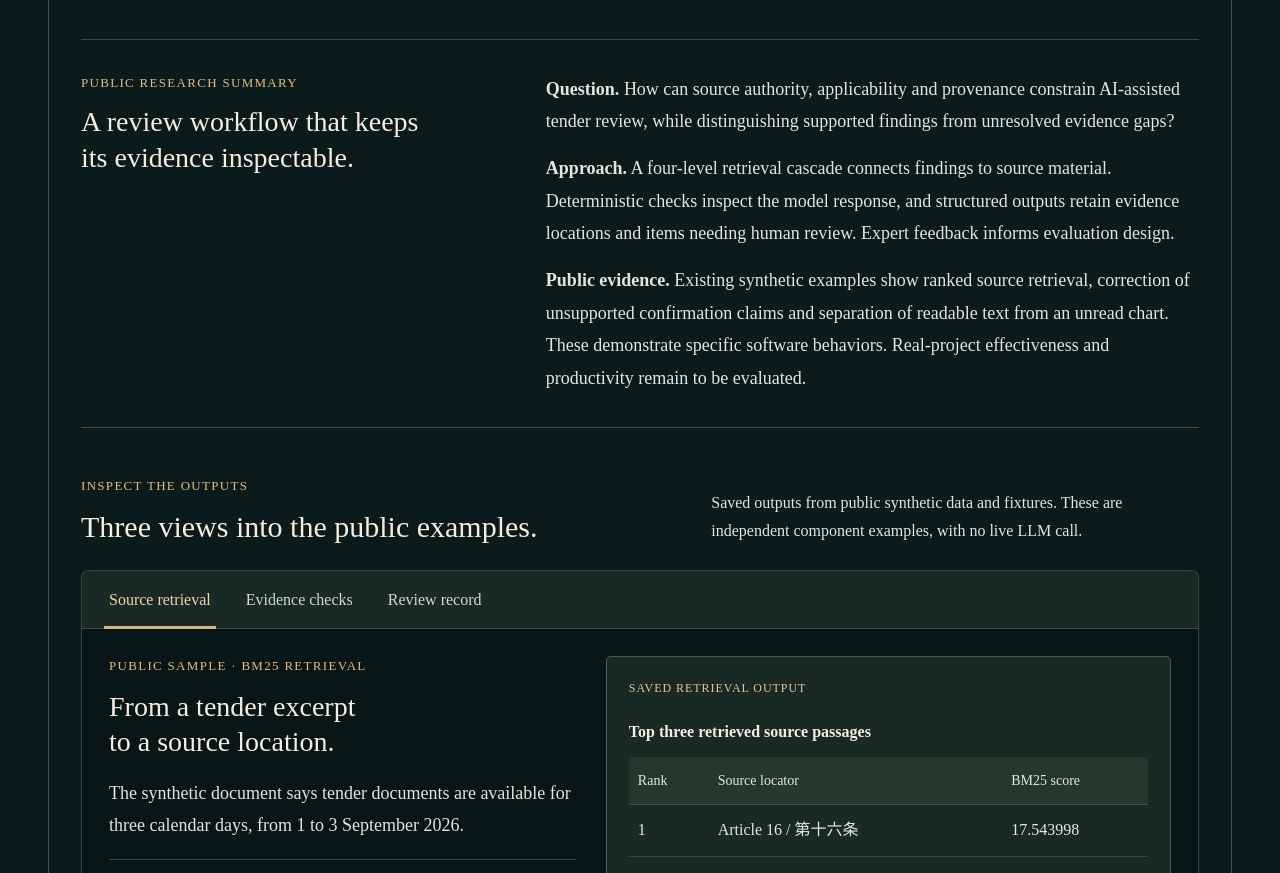
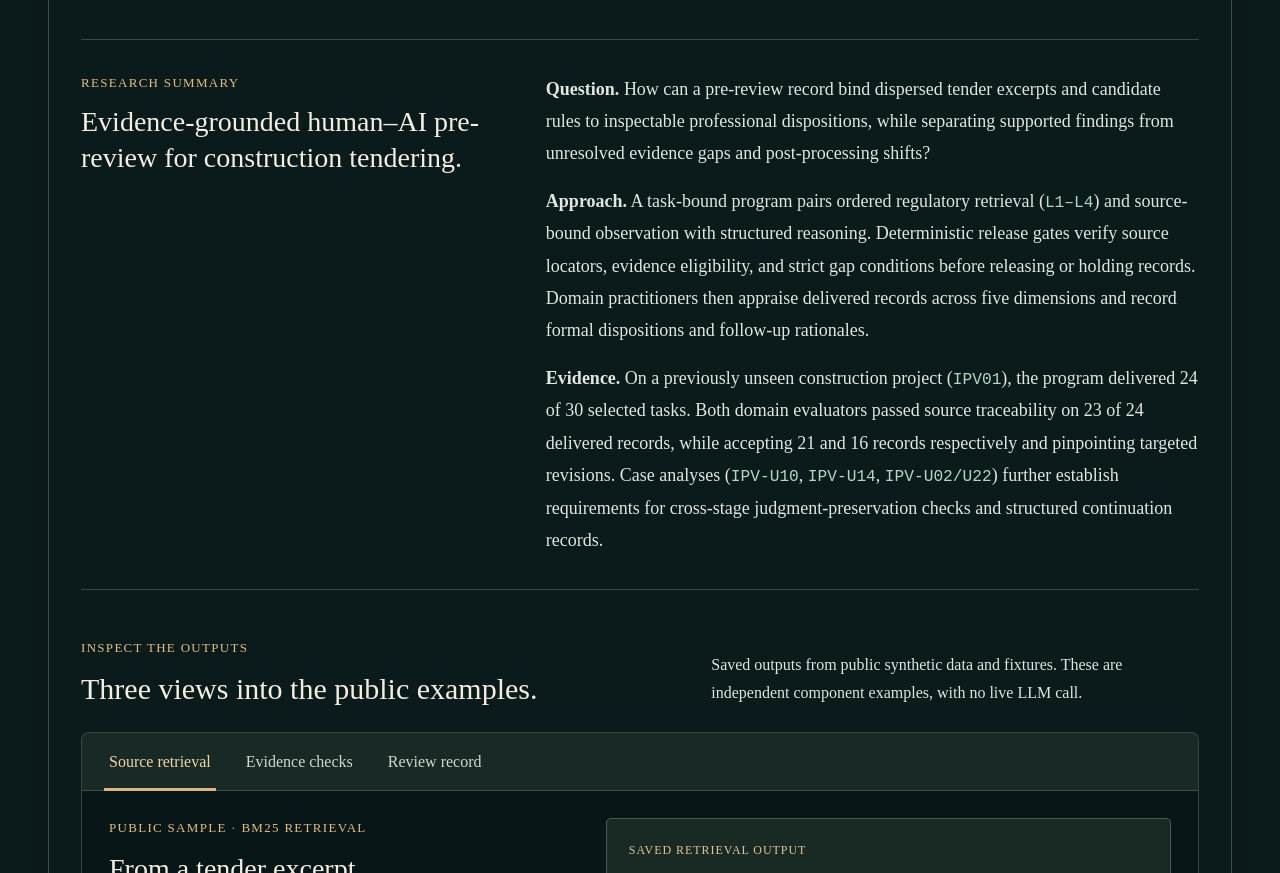
Before and after one commit to junming3702-cmyk/junming3702-cmyk.github.io, a plain HTML site: page index.html in a window 1280 px wide. Shown: the part 2236-3109 px from the top of the page. Drawn offline with Linux system fonts and the light colour scheme.

Commit message:
Replace research summary with owner-provided human-AI pre-review findings

```diff
--- a/index.html
+++ b/index.html
@@ -13,7 +13,7 @@
   <link rel="icon" type="image/webp" href="assets/tom-avatar.webp">
   <link rel="stylesheet" href="styles.css">
   <link rel="stylesheet" href="styles-v2.css">
-  <link rel="stylesheet" href="styles-water.css">
+  <link rel="stylesheet" href="styles-water.css?v=20261126-summary">
   <link rel="preload" as="image" href="assets/jiangnan-mist-v2.jpg">
   <script src="script.js" defer></script>
 </head>
@@ -55,7 +55,7 @@
         <div class="project-overview"><h3>The problem and the approach</h3><p>Reviewing tender documents involves finding relevant requirements, checking which sources apply, and deciding where the available evidence is incomplete. The prototype combines hierarchical retrieval, deterministic evidence checks and structured findings for professional review.</p><div class="actions"><a class="button primary" href="https://github.com/junming3702-cmyk/-LLM">View repository</a><a class="text-link" href="https://github.com/junming3702-cmyk/-LLM/blob/main/docs/portfolio/WALKTHROUGH.md">Read the walkthrough</a></div></div>
         <aside class="project-contribution" aria-labelledby="contribution-summary"><p class="eyebrow">My contribution to this project</p><h3 id="contribution-summary">From program refinement<br>to evaluation planning.</h3><ul><li>Assist with program architecture design.</li><li>Review and accept program outputs.</li><li>Adjust and optimize the program.</li><li>Develop the evaluation plan.</li></ul><p>AI tools assist code implementation and experimental tables. Expert participants help check effectiveness and inform evaluation design through interviews.</p><a class="text-link" href="#approach">Contribution and project evidence</a></aside>
       </div>
-      <article class="research-brief" aria-labelledby="brief-title"><div><p class="eyebrow">Public research summary</p><h3 id="brief-title">A review workflow that keeps<br>its evidence inspectable.</h3></div><div><p><strong>Question.</strong> How can source authority, applicability and provenance constrain AI-assisted tender review, while distinguishing supported findings from unresolved evidence gaps?</p><p><strong>Approach.</strong> A four-level retrieval cascade connects findings to source material. Deterministic checks inspect the model response, and structured outputs retain evidence locations and items needing human review. Expert feedback informs evaluation design.</p><p><strong>Public evidence.</strong> Existing synthetic examples show ranked source retrieval, correction of unsupported confirmation claims and separation of readable text from an unread chart. These demonstrate specific software behaviors. Real-project effectiveness and productivity remain to be evaluated.</p></div></article>
+      <article class="research-brief" aria-labelledby="brief-title"><div><p class="eyebrow">RESEARCH SUMMARY</p><h3 id="brief-title">Evidence-grounded human–AI pre-review for construction tendering.</h3></div><div><p><strong>Question.</strong> How can a pre-review record bind dispersed tender excerpts and candidate rules to inspectable professional dispositions, while separating supported findings from unresolved evidence gaps and post-processing shifts?</p><p><strong>Approach.</strong> A task-bound program pairs ordered regulatory retrieval (<code>L1–L4</code>) and source-bound observation with structured reasoning. Deterministic release gates verify source locators, evidence eligibility, and strict gap conditions before releasing or holding records. Domain practitioners then appraise delivered records across five dimensions and record formal dispositions and follow-up rationales.</p><p><strong>Evidence.</strong> On a previously unseen construction project (<code>IPV01</code>), the program delivered 24 of 30 selected tasks. Both domain evaluators passed source traceability on 23 of 24 delivered records, while accepting 21 and 16 records respectively and pinpointing targeted revisions. Case analyses (<code>IPV-U10</code>, <code>IPV-U14</code>, <code>IPV-U02/U22</code>) further establish requirements for cross-stage judgment-preservation checks and structured continuation records.</p></div></article>
       <div class="examples-heading"><div><p class="eyebrow">Inspect the outputs</p><h3>Three views into the public examples.</h3></div><p>Saved outputs from public synthetic data and fixtures. These are independent component examples, with no live LLM call.</p></div>
       <div class="examples" data-examples>
         <div class="example-tabs" role="tablist" aria-label="Public example outputs" hidden><button id="tab-retrieval" type="button" role="tab" aria-controls="example-retrieval" aria-selected="true">Source retrieval</button><button id="tab-gate" type="button" role="tab" aria-controls="example-gate" aria-selected="false" tabindex="-1">Evidence checks</button><button id="tab-visibility" type="button" role="tab" aria-controls="example-visibility" aria-selected="false" tabindex="-1">Review record</button></div>
--- a/styles-water.css
+++ b/styles-water.css
@@ -100,6 +100,7 @@ nav a:hover, nav a[aria-current] { color: var(--amber); border-color: var(--ambe
 .research-brief { gap: 45px; }
 .research-brief p:not(.eyebrow) { font-size: 18px; }
 .research-brief h3 { color: var(--ink); }
+.research-brief code { display: inline; font-size: .9em; }
 .examples-heading { gap: 45px; }
 .examples-heading > p { font-size: 16px; }
 .examples { background: rgba(8, 22, 23, .63); border-color: #8fab9755; border-radius: 8px; overflow: hidden; }
```
Also changed, not shown: 1 other file.
